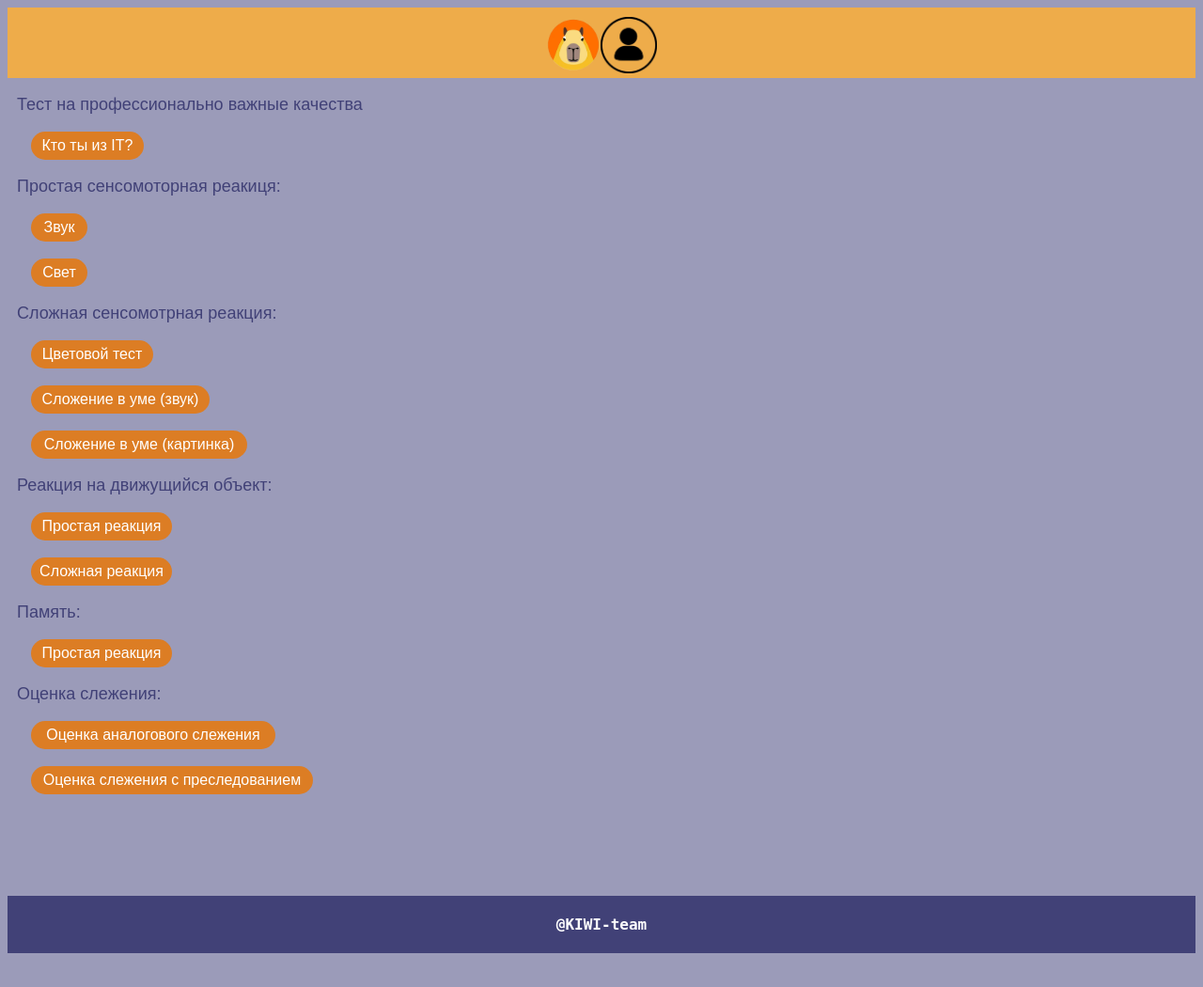
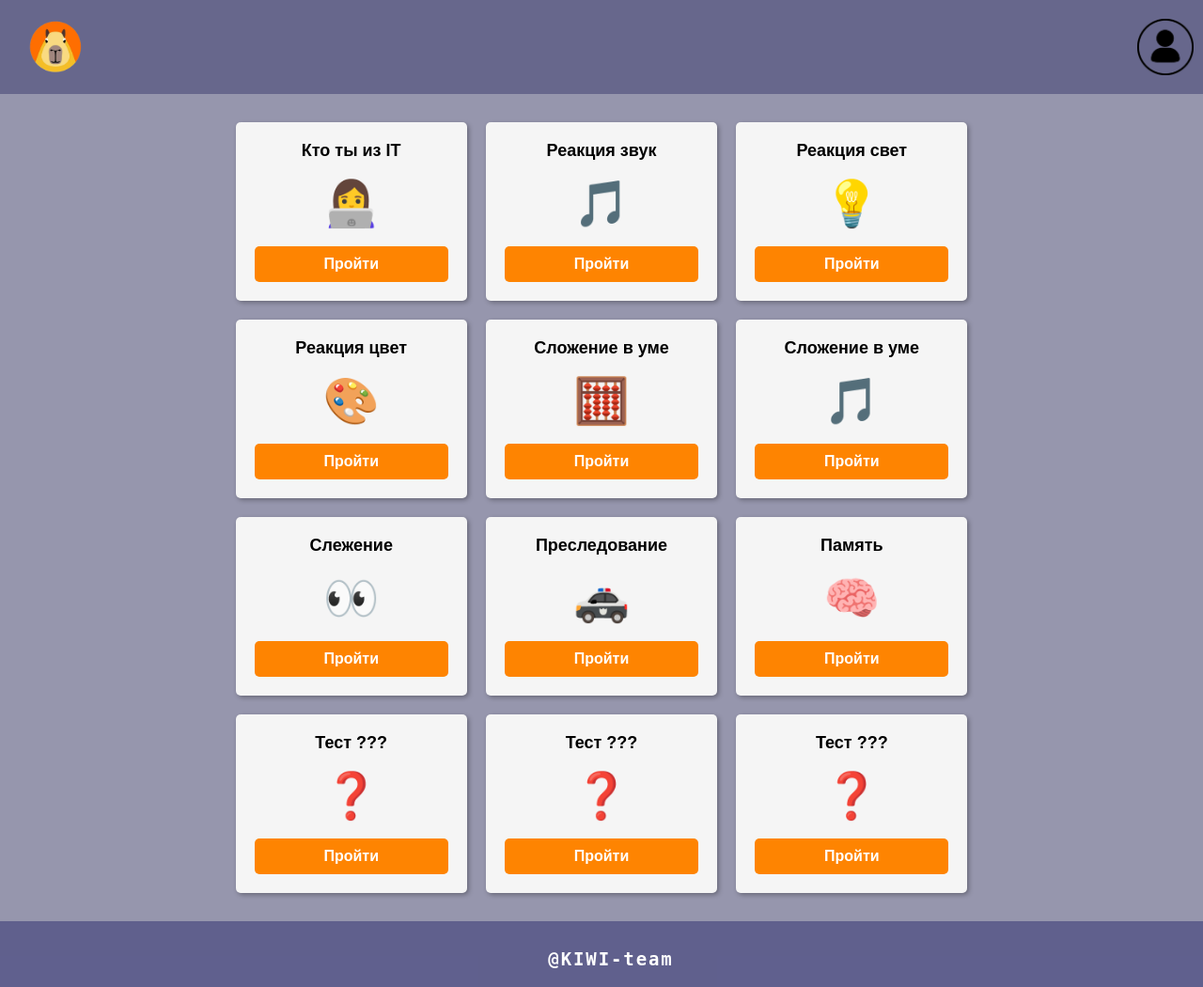
Before and after one commit to kostyanoy/opd-kiwi, a PHP site: page /testPage.html in a window 1280 px wide. Shown: the whole page at 94% size. Before the commit the page ends 1014 px from the top, so only its background shows below. Run offline with PHP 8.4, Linux system fonts and the light colour scheme.

Commit message:
Done Test Page Strated Main Page

```diff
--- a/css/auth.css
+++ b/css/auth.css
@@ -1,6 +1,6 @@
 /* Set the background color to blue */
 body {
-    background-color: #4e79a7;
+    background-color: #5e97d5c3;
 }
 
 /* Set the color of the page title to white and center it */
--- a/css/main.css
+++ b/css/main.css
@@ -9,6 +9,7 @@ html,
         width: 100%;
         height: 80px;
         background-color: rgba(45, 45, 100, 0.45);
+        padding: 10px;
       }
       footer{
         font-family: monospace;
--- a/css/testPage.css
+++ b/css/testPage.css
@@ -1,106 +1,99 @@
-footer{
-    display: flex;
-    justify-content: center;
-    padding: 5px;
-    background-color: rgb(65, 65, 119);
-    color: #ffffff;
+header{
+    width: 100%;
+    height: 80px;
+    background-color: rgba(45, 45, 100, 0.45);
+    padding: 10px;
+  }
+  footer {
+    bottom: 0;
+    width: 100%;
+    height: 50px;
+    background-color:  rgba(59, 59, 120, 0.594);
+    text-align: center;
+    padding: 10px;
     font-family: monospace;
-}
-header{
-    display: flex;
-    justify-content: center;
-    background-color: #eeac4a;
-    color: #000000;
+    font-size: 19px;
+    letter-spacing: 0.1em;
+  }
+body{
+  font-family: Arial, sans-serif;
+  margin: 0;
+  background-color: rgba(76, 76, 115, 0.584);
+  padding: 0;
 }
 
-html, body{
-    height: 100%;
+main {
+    max-width: 800px;
+    margin: auto;
+    padding: 20px;
+    display: flex;
+    flex-wrap: wrap;
+    align-items: center;
+    justify-content: center;
 }
-body{
-    background-color:rgba(35, 35, 101, 0.45);
-    color: rgb(65, 65, 119);
-    /*rgb(145, 145, 195);*/
-    font-family: 'Gill Sans', 'Gill Sans MT', Calibri, 'Trebuchet MS', sans-serif;
-    font-size: large;
-    font-family: sans-serif;
+
+p{
+    color: white;
 }
-h1{
-    font-size: 150%;
+.test-box {
+    width: calc(26.666% - 7px);
+    height: 150px;
+    background-color: #f5f5f5;
+    border-radius: 5px;
+    box-shadow: 2px 2px 5px rgba(0, 0, 0, 0.3);
+    padding: 20px;
+    margin: 10px;
+    text-align: center;
+    display: flex;
+    flex-direction: column;
+    justify-content: space-between;
 }
-button{
-top: 20px;
-right: 20px;
-width: 60px;
-height: 30px;
-border-radius: 20px;
-background-color: #dc7d24;
-color: white;
-font-size: 16px;
-border: none;
-outline: none;
-cursor: pointer;
+.test-title {
+    font-size: 18px;
+    font-weight: bold;
+    margin-bottom: 10px;
 }
-button:hover{
-    background-color: #f5ad69;
+
+.test-icon {
+    font-size: 48px;
+    margin-bottom: 10px;
 }
-.custom-button-hard-math-sound{
-    width: 190px;
+
+.test-button {
+    display: inline-block;
+    padding: 10px;
+    background-color:#fe8401;
+    color: #fff;
+    text-decoration: none;
+    border-radius: 5px;
+    font-size: 16px;
+    font-weight: bold;
 }
-.custom-button-hard-color{
-    width: 130px;
+.test-button:hover {
+    background-color:  #ffa340;
 }
-.custom-button-hard-math-picture{
-    width: 230px;
-}
-.custom-button-PVK-test{
-    width: 120px;
-}
-.custom-button-movement-easy{
-    width: 150px;
-}
-.custom-button-movement-hard{
-    width: 150px;
-}
-.custom-button-tracking{
-    width: 260px;
-}
-.custom-button-tracking-stalking{
-    width: 300px;
-}
-.wrapper {
-	position: relative;
-	min-height: 100%;
-}
-.content {
-	padding-bottom: 90px;
-}
-.footer {
-	position: absolute;
-	left: 0;
-	bottom: 0;
-	width: 100%;
-	height: 80px;
-}
-.test{
-    margin-left: 25px;
-}
-.test-group{
-    margin-left: 10px;
-}
-.custom-button3 {
-    position: fixed;
-    top: 20px;
-    right: 20px;
-    width: 60px;
-    height: 30px;
-    border-radius: 20px;
-    background-color: #f3953d;
+/* шапка и логин*/
+#menu ul {
+    list-style: none;
+    margin-top: 20px;
+    padding: 0px;
+  }
+  #menu li {
+    display: block;
+    margin-bottom: 10px;
+    text-align: center;
+  }
+  #menu li:last-child {
+    margin-bottom: 0;
+  }
+  #menu a {
+    display: block;
+    padding: 5px 10px;
+    background-color: #f3953d;;
     color: white;
-    font-size: 16px;
-    border: none;
-    outline: none;
-    cursor: pointer;
-    }
-    .custom-button3:hover{
-      background-color:#f5ad69;
-    }
+    text-decoration: none;
+    border-radius: 5px;
+  }
+  #menu a:hover{
+    background-color:#f5ad69; ;
+  }
--- a/testPage.html
+++ b/testPage.html
@@ -1,32 +1,27 @@
 <!DOCTYPE html>
-<html lang="ru">
+<html lang="en">
+    <link rel="stylesheet" href="css/testPage.css">
 <head>
 	<meta charset="UTF-8">
-    <meta http-equiv="X-UA-Compatible" content="IE=edge">
-    <meta name="viewport" content="width=device-width, initial-scale=1.0">
-    <title>Тесты</title>
-    <link rel="stylesheet" href="css/testPage.css">
+	<title>Выбор тестов</title>
 </head>
 <body>
-    <div class="wrapper">
-
 	<header>
         <a href="main.html">
             <img
               src="images/kiwi-vector.png"
               alt="Logo"
               style="float: left; height: 60px; margin-left: 20px; margin-top: 10px;"
-              href="main.html"
-            /></a>
+            />
+        </a>
+            <div style="float: right; margin-right: 20px;">
 
-            <div style="float: right; margin-right: 20px;">
             <img
                 src="images/user-icon.png"
                 alt="Account Logo"
                 style="height: 60px; padding-top: 10px;"
                 onclick="toggleMenu()"
               />
-
 
               <div id="menu" style="display: none;">
                 <ul>
@@ -47,43 +42,83 @@
               }
             }
           </script>
+	</header>
 
-        <div class="content">
-            <p class="test-group">Тест на профессионально важные качества</p>
-            <div class="test">
-                <p><form action="test.html" target="_self"><button class="custom-button-PVK-test">Кто ты из IT?</button></form></p>
-            </div>
-            <p class="test-group">Простая сенсомоторная реакиця:</p>
-            <div class="test">
-                <p><form action="sound.html" target="_self"><button class="custom-button-easy-sound">Звук</button></form></p>
-                <p><form action="squaresLight.html" target="_self"><button class="custom-button-easy-color">Свет</button></form></p>
+	<main>
+		<div class="test-box">
+			<div class="test-title">Кто ты из IT</div>
+			<div class="test-icon">👩‍💻</div>
+			<a href="test.html" class="test-button">Пройти</a>
 		</div>
 
-            <p class="test-group">Сложная сенсомотрная реакция:</p>
-            <div class="test">
-                <p><form action="squaresColor.html" target="_self"><button class="custom-button-hard-color">Цветовой тест</button></form></p>
-                <p><form action="hardSound.html" target="_self"><button class="custom-button-hard-math-sound">Сложение в уме (звук)</button></form></p>
-                <p><form action="evenOddTest.html" target="_self"><button class="custom-button-hard-math-picture">Сложение в уме (картинка)</button></form></p>
-            </div>
-            <p class="test-group">Реакция на движущийся объект:</p>
-            <div class="test">
-                <p><form action="movingObj.html" target="_self"><button class="custom-button-movement-easy">Простая реакция</button></form></p>
-                <p><form action="movingObjHard.html" target="_self"><button class="custom-button-movement-hard">Сложная реакция</button></form></p>
-            </div>
-            <p class="test-group">Память:</p>
-            <div class="test">
-                <p><form action="squaresMemory.html" target="_self"><button class="custom-button-movement-easy">Простая реакция</button></form></p>
-            </div>
-            <p class="test-group">Оценка слежения:</p>
-            <div class="test">
-                <p><form action="analogSum.html" target="_self"><button class="custom-button-tracking">Оценка аналогового слежения</button></form></p>
-                <p><form action="analogSum.html" target="_self"><button class="custom-button-tracking-stalking">Оценка слежения с преследованием</button></form></p>
-            </div>
+		<div class="test-box">
+			<div class="test-title">Реакция звук</div>
+			<div class="test-icon">🎵</div>
+			<a href="sound.html" class="test-button">Пройти</a>
 		</div>
 
+		<div class="test-box">
+			<div class="test-title">Реакция свет</div>
+			<div class="test-icon">💡</div>
+			<a href="squaresLight.html" class="test-button">Пройти</a>
+		</div>
+
+		<div class="test-box">
+			<div class="test-title">Реакция цвет</div>
+			<div class="test-icon">🎨</div>
+			<a href="squaresColor.html" class="test-button">Пройти</a>
+		</div>
+
+		<div class="test-box">
+			<div class="test-title">Сложение в уме</div>
+			<div class="test-icon">🧮</div>
+			<a href="evenOddTest.html" class="test-button">Пройти</a>
+		</div>
+
+		<div class="test-box">
+			<div class="test-title">Сложение в уме</div>
+			<div class="test-icon">🎵</div>
+			<a href="hardSound.html" class="test-button">Пройти</a>
+		</div>
+
+        <div class="test-box">
+			<div class="test-title">Слежение</div>
+			<div class="test-icon">👀</div>
+			<a href="movingObj.html" class="test-button">Пройти</a>
+		</div>
+
+		<div class="test-box">
+			<div class="test-title">Преследование</div>
+			<div class="test-icon">🚓</div>
+			<a href="movingObjHard.html" class="test-button">Пройти</a>
+		</div>
+
+		<div class="test-box">
+			<div class="test-title">Память</div>
+			<div class="test-icon">🧠</div>
+			<a href="squaresMemory.html" class="test-button">Пройти</a>
+		</div>
+
+		<div class="test-box">
+			<div class="test-title">Тест ???</div>
+			<div class="test-icon">❓</div>
+			<a href="#" class="test-button">Пройти</a>
+		</div>
+
+		<div class="test-box">
+			<div class="test-title">Тест ???</div>
+			<div class="test-icon">❓</div>
+			<a href="#" class="test-button">Пройти</a>
+		</div>
+
+		<div class="test-box">
+			<div class="test-title">Тест ???</div>
+			<div class="test-icon">❓</div>
+			<a href="#" class="test-button">Пройти</a>
+		</div>
+	</main>
     <footer>
         <p><b>@KIWI-team</b></p>
       </footer>
-</div>
 </body>
 </html>
```
Also changed, not shown: footer.html (added, +17 -0 lines), header.html (added, +43 -0 lines). Lines whose indentation alone changed are shown as unchanged.
